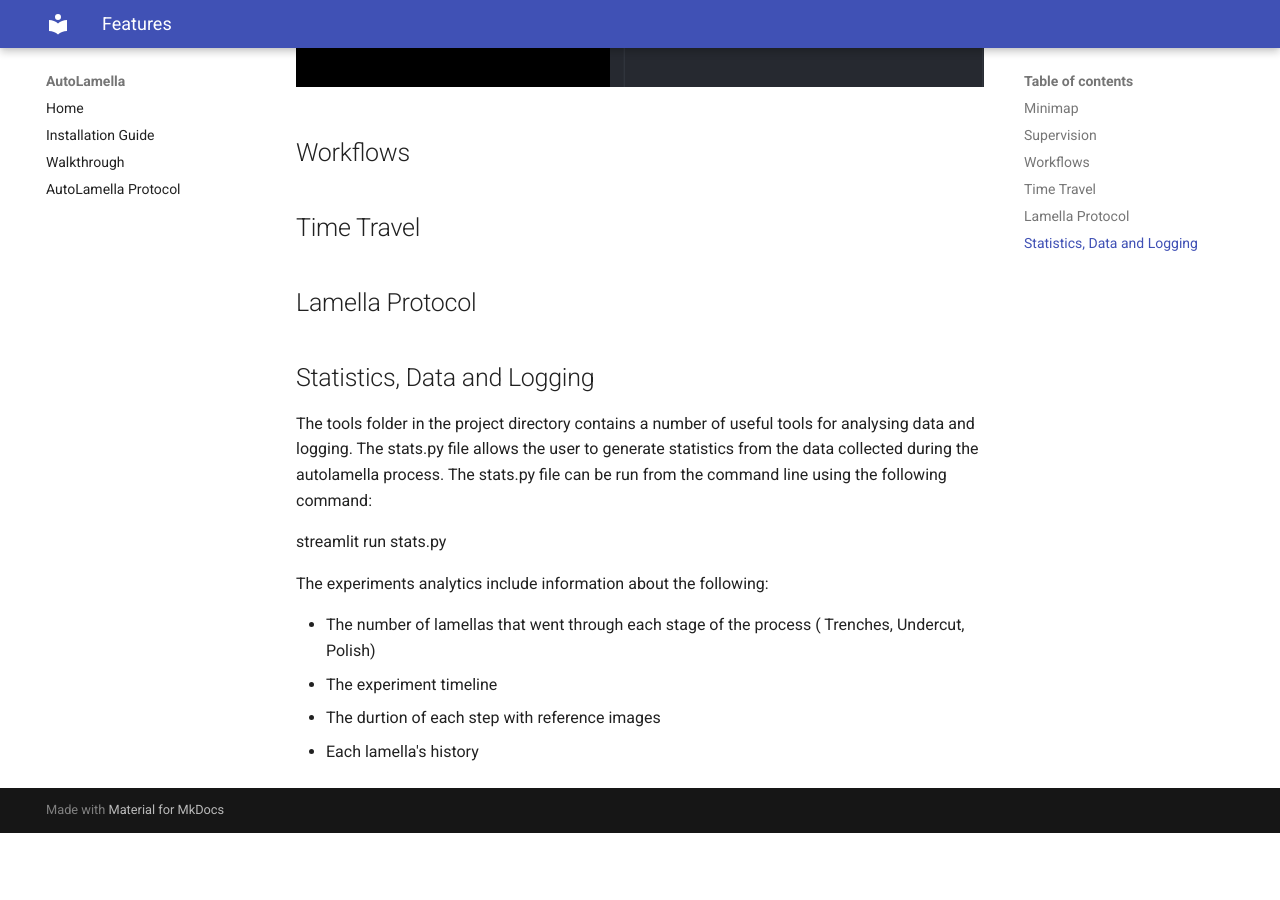
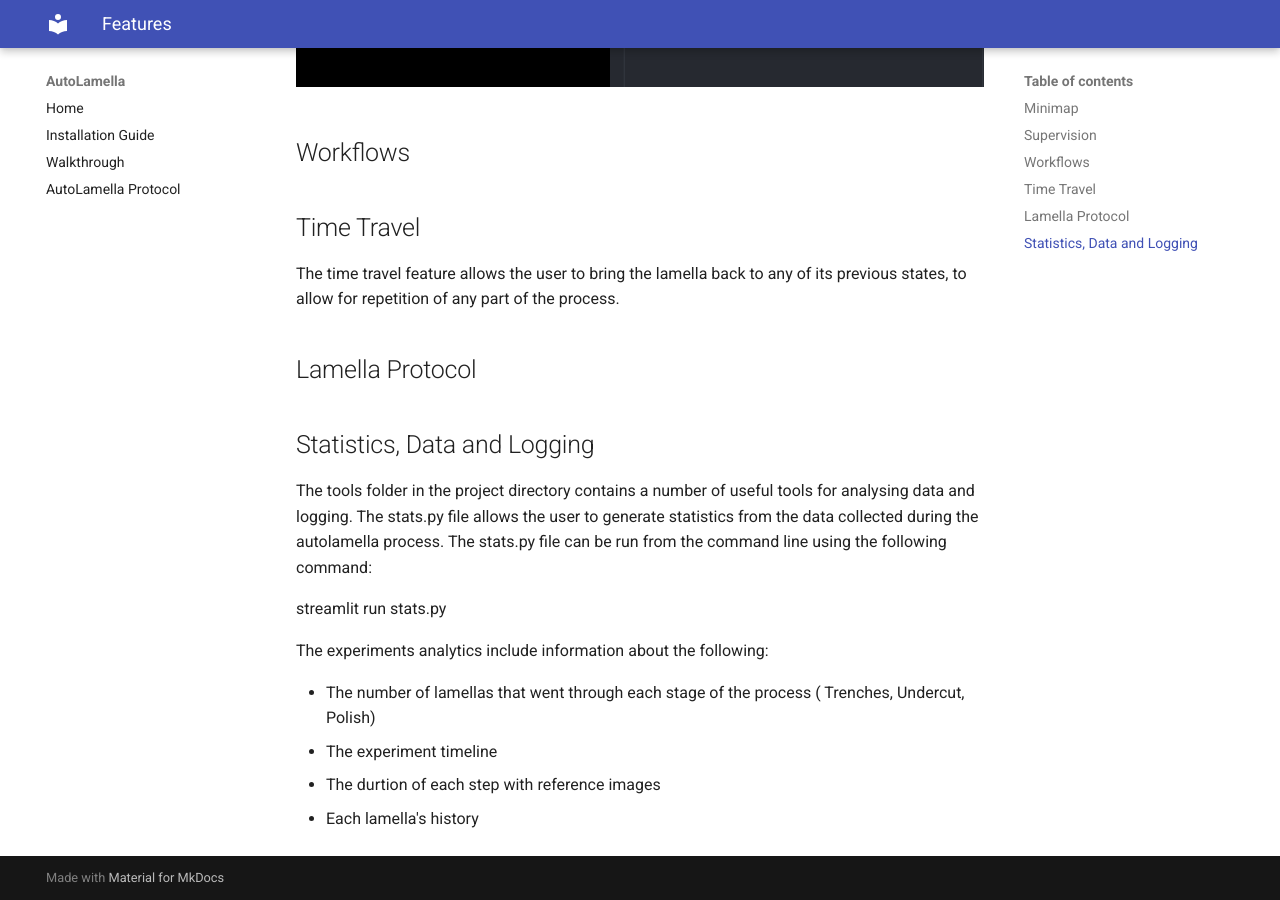
Before and after one commit to DeMarcoLab/autolamella, an MkDocs documentation site: the page built from docs/features.md, in a window 1280 px wide and 900 px high, scrolled down 901 px. Built offline with MkDocs 1.6.1 and Material for MkDocs 9.7.7, drawn with Linux system fonts in a browser that asks for light colours; before the commit the page ends 1734 px from its top, so only the background shows below that.

Commit message:
time travel doc

```diff
--- a/docs/features.md
+++ b/docs/features.md
@@ -14,6 +14,8 @@ The process can be done fully unsupervised if required. You may also selectively
 
 ## Time Travel
 
+The time travel feature allows the user to bring the lamella back to any of its previous states, to allow for repetition of any part of the process.
+
 ## Lamella Protocol
 
 ## Statistics, Data and Logging
```
